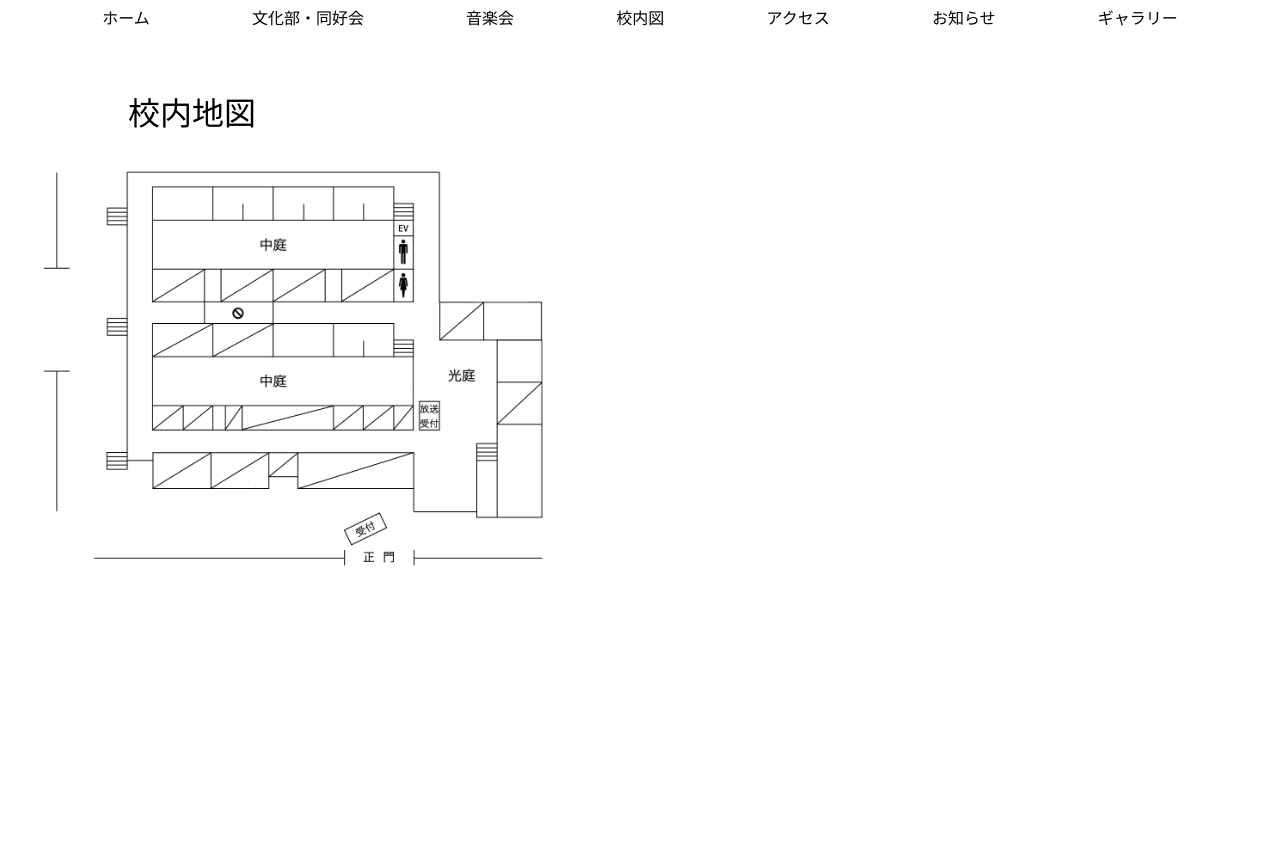
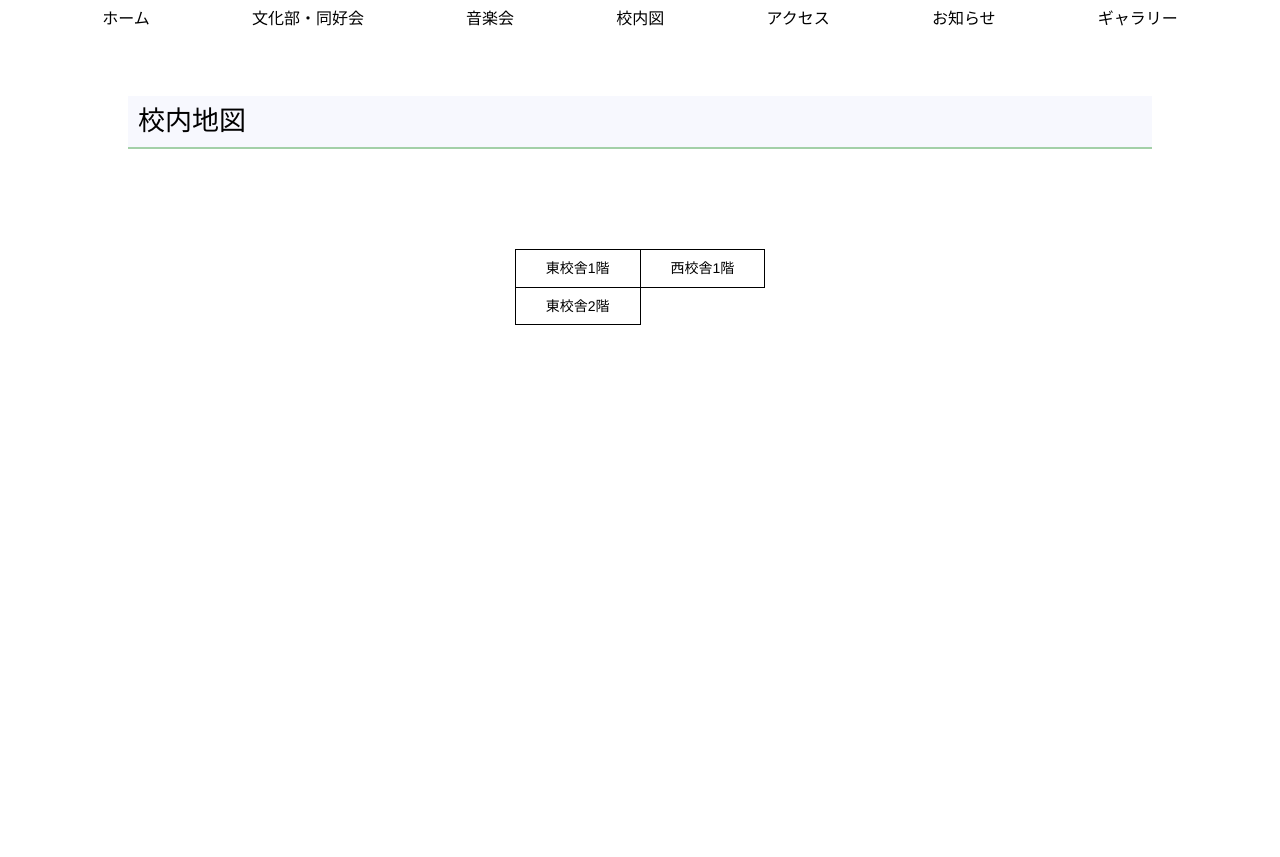
Before and after one commit to Haru18Mori/koyo_test, a Django app: page /map in a window 1280 px wide; the page is wider, and only the part inside the window is pictured. After the commit the page ends 325 px from the top of that part, so only its background shows below. Run offline with Django 4.2, Linux system fonts and the light colour scheme; style sheets or scripts are compiled from the project's sources.

Commit message:
コンフリクト直しです

```diff
--- a/main/static/main/css/base.css
+++ b/main/static/main/css/base.css
@@ -26,4 +26,10 @@ body {
     width: 100%;
   }
 
-.header
+.header__nav {
+  padding-top: 10px;
+    display: flex;
+    justify-content: space-evenly;
+    padding-bottom: 10px;
+    background-color: rgba(255, 255, 255, 0.49);
+}
--- a/main/static/main/css/index.scss
+++ b/main/static/main/css/index.scss
@@ -36,7 +36,7 @@ body {
 
 h2 {
     text-align: left;
-    font-size: 32px;
+    font-size: 27px;
     // transform: translateX(-50px);
 }
 
@@ -48,11 +48,11 @@ h2 {
 .header {
     padding-bottom: 5px;
     &__nav {
-        padding-top: 10px;
-        display: flex;
-        justify-content: space-evenly;
-        padding-bottom: 10px;
-        background-color: rgba(255 255 255 / 49%);
+        // padding-top: 10px;
+        // display: flex;
+        // justify-content: space-evenly;
+        // padding-bottom: 10px;
+        // background-color: rgba(255 255 255 / 49%);
         &_link {
             cursor: pointer;
             transition: .2s cubic-bezier(0.45, 0, 0.55, 1);
--- a/main/static/main/css/map.css
+++ b/main/static/main/css/map.css
@@ -11,7 +11,11 @@ h2 {
   animation-duration: 1.5s;
   animation-fill-mode: forwards;
   opacity: 0;
-  font-family: ZenMaruGothic-Medium;
+  border-bottom: solid 2px rgba(0, 128, 0, 0.34);
+  background-color: rgba(17, 44, 212, 0.03);
+  width: 80vw;
+  margin-bottom: 100px;
+  padding: 10px;
 }
 
 @keyframes fadeLeftAnime {
@@ -24,6 +28,56 @@ h2 {
     transform: translateX(10vw);
   }
 }
-.map_img {
+section .bar {
+  display: flex;
+  justify-content: center;
+}
+section .bar_all {
+  font-size: 14px;
+  padding: 10px 30px 10px;
+}
+section .bar__east {
+  display: flex;
+  flex-direction: column;
+}
+section .bar__west_btn {
+  border-bottom: solid 1px;
+  border-top: solid 1px;
+  border-right: solid 1px;
+}
+section .bar_bor1 {
+  border: solid 1px;
+}
+section .bar_bor2 {
+  border-bottom: solid 1px;
+  border-left: solid 1px;
+  border-right: solid 1px;
+}
+section .map_img {
   width: 80vw;
+  margin-right: auto;
+  margin-left: auto;
+}
+
+.bar__content-active {
+  color: #28c04a;
+  background-color: #000000;
+}
+
+.map {
+  display: none;
+}
+
+.img-active {
+  display: block;
+}
+
+header ul li {
+  cursor: pointer;
+  font-size: 2rem;
+  list-style: none;
+  display: inline-block;
+  margin: 1em;
+  background-color: gray;
+  padding: 0.5em;
 }/*# sourceMappingURL=map.css.map */
--- a/main/static/main/css/map.scss
+++ b/main/static/main/css/map.scss
@@ -16,7 +16,11 @@ h2 {
     animation-duration:1.5s;
     animation-fill-mode:forwards;
     opacity:0;
-    font-family: ZenMaruGothic-Medium;
+    border-bottom: solid 2px rgba(0 128 0 / 34%);
+    background-color: rgb(17 44 212 / 3%);
+    width: 80vw;
+    margin-bottom: 100px;
+    padding: 10px;
     }
 
     @keyframes fadeLeftAnime{
@@ -30,9 +34,66 @@ h2 {
         transform: translateX(10vw);
         }
     }
+section {
+    .bar {
+        display: flex;
+        justify-content: center;
+        &_all {
+            font-size: 14px;
+            padding: 10px 30px 10px;
+
+        }
+        &__east {
+            display: flex;
+            flex-direction: column;
+
+
+        }
+        &__west {
+            &_btn {
+                border-bottom: solid 1px;
+                border-top: solid 1px;
+                border-right: solid 1px;
+
+            }
+        }
+        &_bor1 {
+            border: solid 1px;
+        }
+        &_bor2 {
+            border-bottom: solid 1px;
+            border-left: solid 1px;
+            border-right: solid 1px;
+        }
+    }
+    .map {
+        &_img {
+            width: 80vw;
+            margin-right: auto;
+            margin-left: auto;
+        }
+    }
+
+
+}
+.bar__content-active {
+    color: #28c04a;
+    background-color: #000000;
+}
 
 .map {
-    &_img {
-        width: 80vw;
-    }
+    display: none;
 }
+.img-active {
+    display: block;
+}
+
+header ul li {
+    cursor: pointer;
+    font-size: 2rem;
+    list-style: none;
+    display: inline-block;
+    margin: 1em;
+    background-color: gray;
+    padding: 0.5em;
+}
--- a/main/static/main/css/music.css
+++ b/main/static/main/css/music.css
@@ -0,0 +1 @@
+/*# sourceMappingURL=music.css.map */
--- a/main/templates/main/index.html
+++ b/main/templates/main/index.html
@@ -2,9 +2,7 @@
 {% load static %}
 
 {% block extra_style %}
-<link rel="stylesheet" href="https://cdn.jsdelivr.net/npm/swiper@10/swiper-bundle.min.css" >
-<!-- <link rel="stylesheet" href="{% static 'main/css/swiper.css' %}"> -->
-<script src="{% static 'javascript/main.js' %}"></script>
+<link rel="stylesheet" href="{% static 'main/css/swiper.css' %}">
 <link rel="stylesheet" href="{% static 'main/css/index.css' %}">
 <meta name="viewport" content="width=device-width, initial-scale=1, minimum-scale=1, maximum-scale=1" />
 
--- a/main/templates/main/map.html
+++ b/main/templates/main/map.html
@@ -8,8 +8,24 @@
 {% block content %}
 
 <h2 >校内地図</h2>
-<div class="map">
-    <img src="{% static 'main/images/map/東校舎1階.jpeg' %}" class="map_img">
-</div>
+<section>
+    <div class="bar">
+        <div class="bar__east">
+            <button class="bar__east_btn bar_all bar_bor1" id="bar__content1">東校舎1階</button>
+            <button class="bar__east_btn bar_all bar_bor2" id="bar__content2">東校舎2階</button>
+        </div>
+        <div class="bar__west">
+            <button class="bar__west_btn bar_all" id="bar__content3">西校舎1階</button>
+        </div>
+    </div>
 
+    <div class="map">
+        <img class="map_img" id="img1" src="{% static 'main/images/map/東校舎1階.jpeg' %}" >
+        <img class="map_img" id="img2" src="{% static 'main/images/map/東校舎2階.jpeg' %}" >
+        <img class="map_img" id="img3" src="{% static 'main/images/map/西校舎1階.jpeg' %}" >
+    </div>
+
+</section>
+
+<script src="{% static 'main/javascript/map.js' %}"></script>
 {% endblock %}
```
Also changed, not shown: main/static/main/javascript/map.js (added, +46 -0 lines), main/static/main/css/music.scss (added), main/static/main/images/map/東校舎1階.jpeg, main/static/main/images/map/東校舎2階.jpeg, main/static/main/images/map/西校舎1階.jpeg, main/static/main/javascript/main.js (line endings or trailing spaces), 4 other files.
